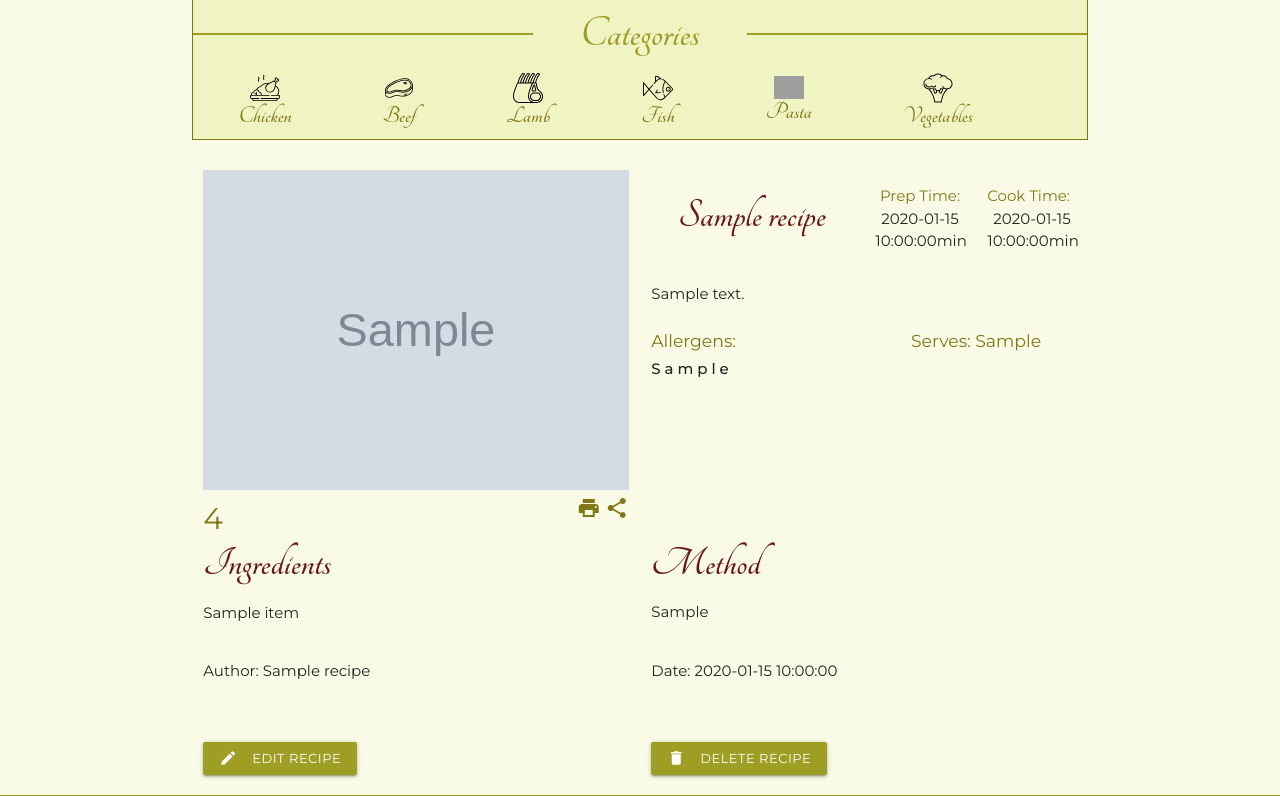
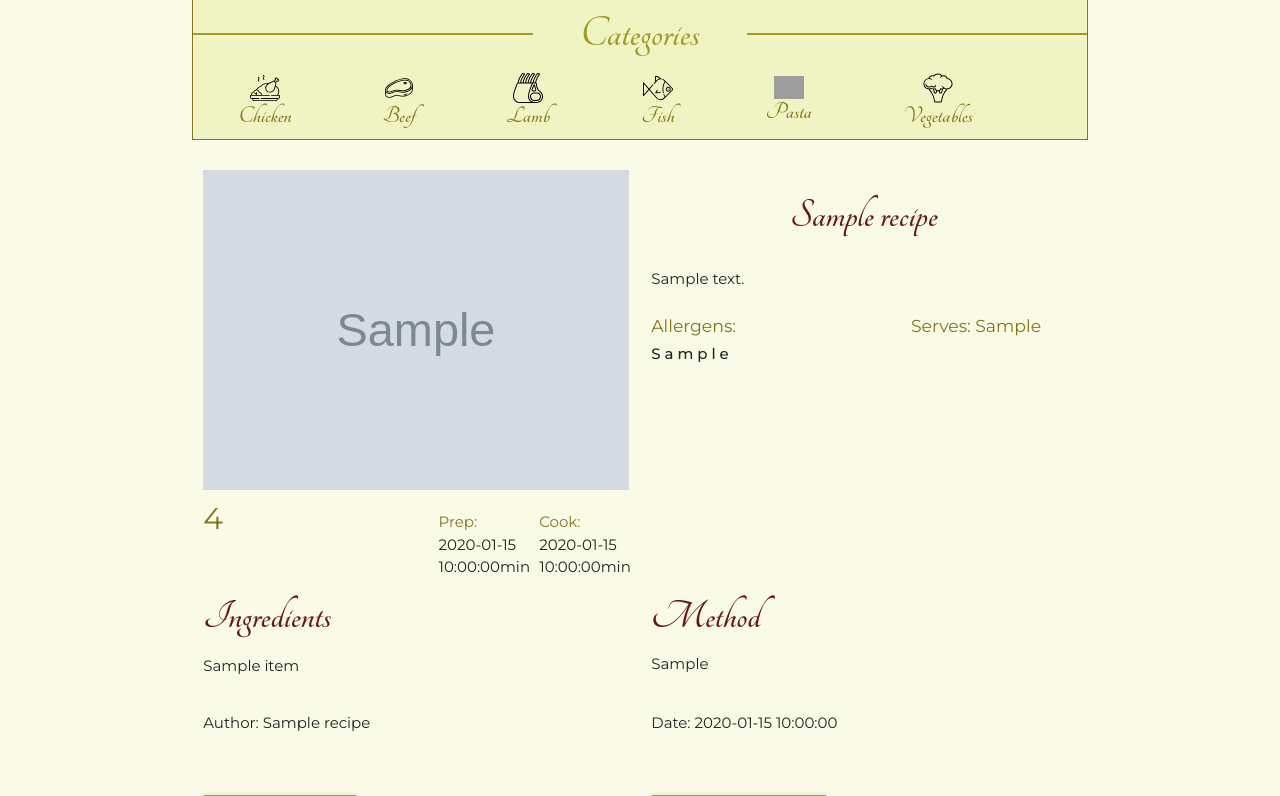
Before and after one commit to 2tracks/DCDMilestone_Project-Cookbook, a Flask app: template templates/get_recipe.html in a window 1280 px wide. Shown: the part 165-961 px from the top of the page. Run offline with Flask 2, Linux system fonts and the light colour scheme; the template is opened without the code that fills it: most values are stand-ins (such as "Sample title", 1, 10 or a date in 2020); grey boxes marked "Sample" are stand-in pictures; some libraries are stand-ins or nearby versions; grey boxes are pictures that could not be loaded.

Commit message:
Changed prep and cook on get_recipe.html

```diff
--- a/templates/get_recipe.html
+++ b/templates/get_recipe.html
@@ -14,29 +14,27 @@
                     <span class="stars lime-text text-darken-4">{{recipe.rating}}</span>
                 </div>
             </div>
-            <div class="col right">
-                <a href="#"><i class="material-icons lime-text text-darken-4">print</i></a>
-                <a href="#"><i class="material-icons lime-text text-darken-4">share</i></a>
+            <div class="col s6 right">
+                <div class="col s6">
+                <ul>
+                    <li class="lime-text text-darken-4 left-align">Prep:</li>
+                    <li class="left-align">{{recipe.recipe_prep_time}}min</li>
+                </ul>
+            </div>
+            <div class="col s6">
+                <ul>
+                    <li class="lime-text text-darken-4 left-align">Cook:</li>
+                    <li class="left-align">{{recipe.recipe_cook_time}}min</li>
+                </ul>
+            </div>
             </div>
         </div>
     </div>
 
     <div class="col s12 m6">
         <div class="row">
-            <div class="col s6 center-align">
+            <div class="col s12 center-align">
                 <h4 class="red-text-color">{{recipe.recipe_name}}</h4>
-            </div>
-            <div class="col s3">
-                <ul>
-                    <li class="lime-text text-darken-4 center-align">Prep Time:</li>
-                    <li class="center-align">{{recipe.recipe_prep_time}}min</li>
-                </ul>
-            </div>
-            <div class="col s3">
-                <ul>
-                    <li class="lime-text text-darken-4">Cook Time:</li>
-                    <li class="center-align">{{recipe.recipe_cook_time}}min</li>
-                </ul>
             </div>
 
             <div class="col s12">
```
